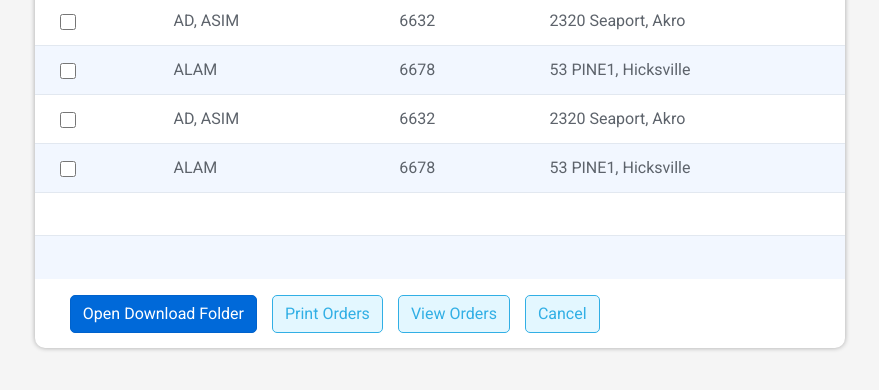
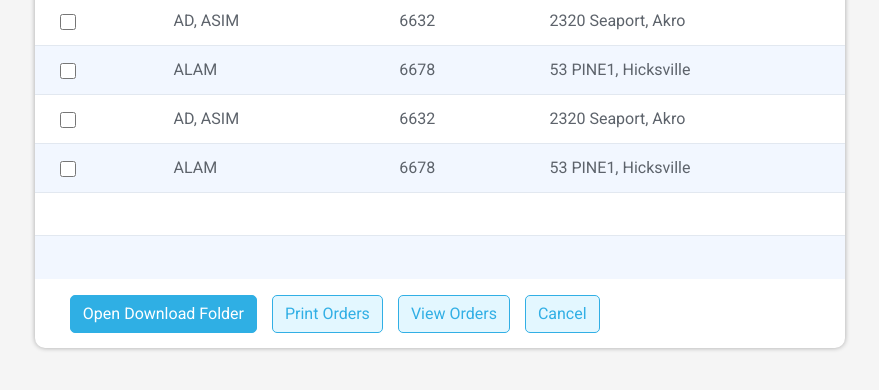
Before and after one commit to SameerSailssoftware/Shipping-Label, a plain HTML site: page index.html in a window 1280 px wide. In both pictures the pointer is over the button "Open Download Folder". Shown: the part 118-508 px from the top of the page, without its empty margins (200-1079 px from the left). Drawn offline with nearby package versions, Linux system fonts and the light colour scheme.

Commit message:
Add files via upload

```diff
--- a/css/style.css
+++ b/css/style.css
@@ -141,6 +141,12 @@ input[type=checkbox], input[type=radio] {
     border: 0.5px solid #31AFE5;
   }
 
+  .btn-primary:hover {
+    color: #fff;
+    background-color: #2FAFE4;
+    border-color: #2FAFE4;
+}
+
   .btngrp{
     display: flex;
     align-content: center;
```
